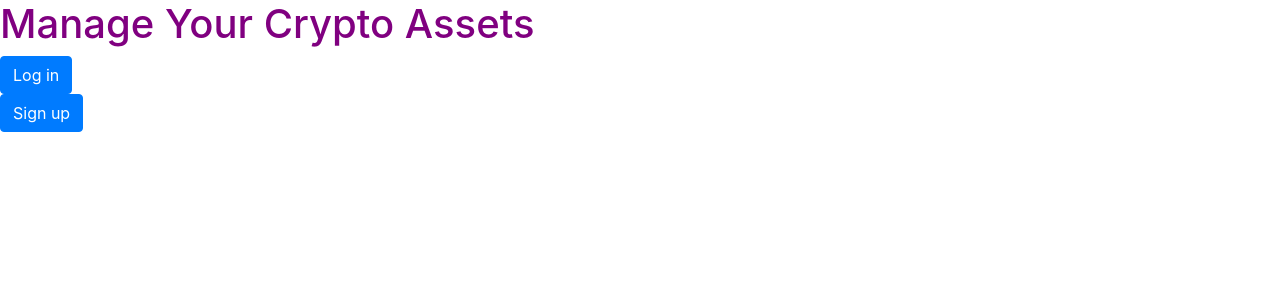
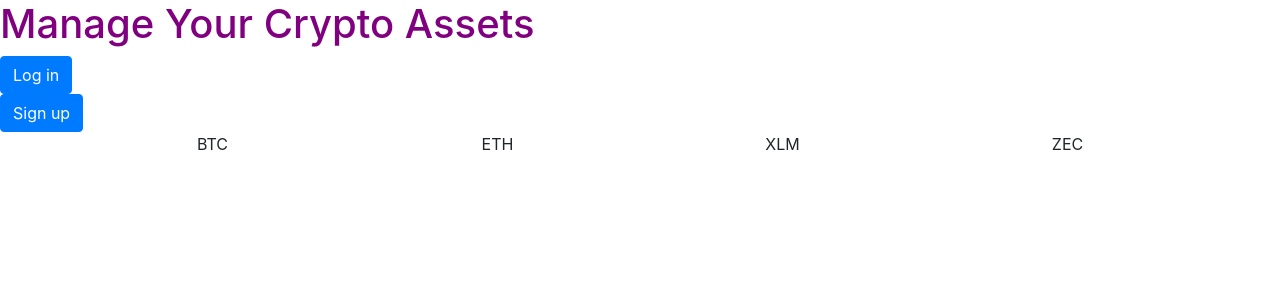
Before and after one commit to danielv775/CryptoChief, a Django app: page / in a window 1280 px wide. Shown: the top 300 px of the page. Run offline with Django 3.2, Linux system fonts and the light colour scheme; data that the repository does not hold is empty; some libraries are stand-ins or nearby versions; some web fonts are replaced.

Commit message:
playing around with coin compare API

```diff
--- /dev/null
+++ b/portfolio/static/portfolio/index.js
@@ -0,0 +1,5 @@
+document.addEventListener('DOMContentLoaded', () => {
+
+    console.log('Hello');
+
+});
--- a/portfolio/static/portfolio/styles.css
+++ b/portfolio/static/portfolio/styles.css
@@ -7,4 +7,7 @@ h1 {
   margin-left: auto;
   margin-right: auto; }
 
+.center-row {
+  text-align: center; }
+
 /*# sourceMappingURL=styles.css.map */
--- a/portfolio/static/portfolio/styles.scss
+++ b/portfolio/static/portfolio/styles.scss
@@ -8,3 +8,7 @@ h1 {
     margin-left: auto;
     margin-right: auto;
 }
+
+.center-row {
+    text-align: center;
+}
--- a/portfolio/templates/portfolio/index.html
+++ b/portfolio/templates/portfolio/index.html
@@ -2,6 +2,11 @@
 
 {% block title %}
     CryptoChief Home
+{% endblock %}
+
+{% block javascript %}
+    {% load static %}
+    <script type="text/javascript" src="{% static 'portfolio/index.js' %}"></script>
 {% endblock %}
 
 {% block body %}
@@ -29,4 +34,21 @@
         </form>
     {% endif %}
 
+    <div class="container">
+        <div class="row center-row">
+            <div class="col-md">
+                BTC
+            </div>
+            <div class="col-md">
+                ETH
+            </div>
+            <div class="col-md">
+                XLM
+            </div>
+            <div class="col-md">
+                ZEC
+            </div>
+        </div>
+    </div>
+
 {% endblock %}
--- a/portfolio/templates/portfolio/layout.html
+++ b/portfolio/templates/portfolio/layout.html
@@ -8,16 +8,14 @@
       <title>{% block title %}{% endblock %}</title>
       <meta charset="utf-8">
       <meta name="viewport" content="width=device-width, initial-scale=1, shrink-to-fit=no">
-
       <!-- Google Fonts -->
       <link href="https://fonts.googleapis.com/css?family=PT+Sans+Caption|Josefin+Sans" rel="stylesheet">
-
       <!-- Handlebars JS Templating -->
       <script src="https://cdnjs.cloudflare.com/ajax/libs/handlebars.js/4.0.11/handlebars.min.js"></script>
-
+      <!-- Socket IO -->
+      <script type="text/javascript" src="//cdnjs.cloudflare.com/ajax/libs/socket.io/1.3.6/socket.io.min.js"></script>
       <!-- Bootstrap CSS -->
       <link rel="stylesheet" href="https://stackpath.bootstrapcdn.com/bootstrap/4.1.3/css/bootstrap.min.css" integrity="sha384-MCw98/SFnGE8fJT3GXwEOngsV7Zt27NXFoaoApmYm81iuXoPkFOJwJ8ERdknLPMO" crossorigin="anonymous">
-
       <!-- Custom CSS -->
       <link rel="stylesheet" type="text/css" href="{% static 'portfolio/styles.css' %}" />
 
--- a/portfolio/views.py
+++ b/portfolio/views.py
@@ -2,9 +2,46 @@ from django.shortcuts import render, redirect
 from .models import Position
 from django.contrib.auth.models import User
 from django.contrib.auth import authenticate, login, logout
+import requests, json
 # Create your views here.
 
 def index(request):
+    #api_request = 'https://min-api.cryptocompare.com/data/pricemultifull?fsyms=BTC,ETH,ZEC,XLM&tsyms=USD'
+    #crypto_home_data = requests.get(api_request).json()['RAW']
+    api_request = 'https://min-api.cryptocompare.com/data/subsWatchlist?fsyms=BTC,ETH,XLM,ZECH&tsym=USD'
+    crypto_home_data = requests.get(api_request).json()
+    print(crypto_home_data)
+    '''
+    # Bitcoin
+    btc = {
+        'CHANGE24HOUR': crypto_home_data['BTC']['USD']['CHANGE24HOUR'],
+        'CHANGEPCT24HOUR': crypto_home_data['BTC']['USD']['CHANGEPCT24HOUR'],
+        'PRICE': crypto_home_data['BTC']['USD']['PRICE'],
+        'MKTCAP': crypto_home_data['BTC']['USD']['MKTCAP']
+    }
+    # Ethereum
+    eth = {
+        'CHANGE24HOUR': crypto_home_data['ETH']['USD']['CHANGE24HOUR'],
+        'CHANGEPCT24HOUR': crypto_home_data['ETH']['USD']['CHANGEPCT24HOUR'],
+        'PRICE': crypto_home_data['ETH']['USD']['PRICE'],
+        'MKTCAP': crypto_home_data['ETH']['USD']['MKTCAP']
+    }
+    # Stellar Lumens
+    xlm = {
+        'CHANGE24HOUR': crypto_home_data['XLM']['USD']['CHANGE24HOUR'],
+        'CHANGEPCT24HOUR': crypto_home_data['XLM']['USD']['CHANGEPCT24HOUR'],
+        'PRICE': crypto_home_data['XLM']['USD']['PRICE'],
+        'MKTCAP': crypto_home_data['XLM']['USD']['MKTCAP']
+    }
+    # Zcash
+    zec = {
+        'CHANGE24HOUR': crypto_home_data['ZEC']['USD']['CHANGE24HOUR'],
+        'CHANGEPCT24HOUR': crypto_home_data['ZEC']['USD']['CHANGEPCT24HOUR'],
+        'PRICE': crypto_home_data['ZEC']['USD']['PRICE'],
+        'MKTCAP': crypto_home_data['ZEC']['USD']['MKTCAP']
+    }
+    '''
+
     if request.user.is_authenticated:
         context = {
             'user': request.user
```
Also changed, not shown: db.sqlite3, 1 other file.
